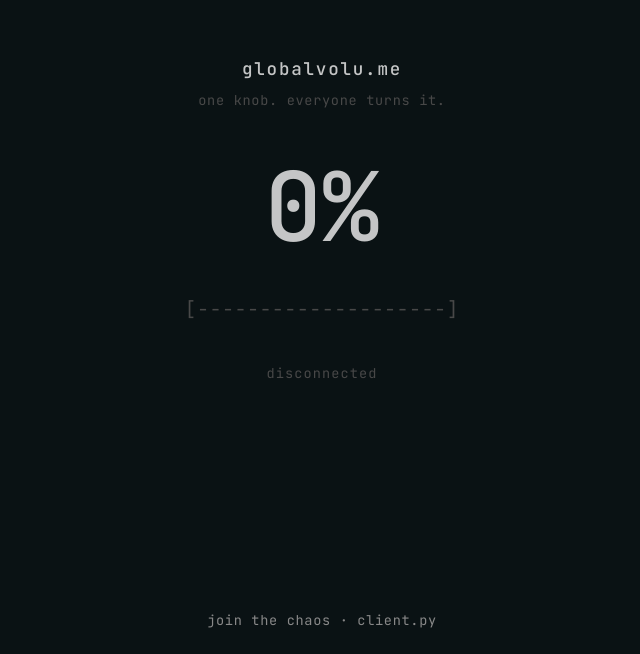
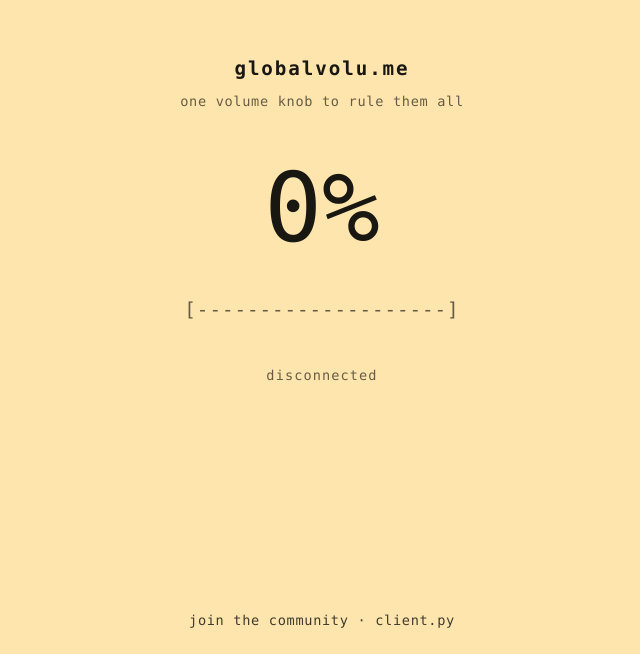
Before and after one commit to vmorsell/global-volume, a website built with Vite: page web/index.html in a window 1280 px wide. Shown: the part 146-800 px from the top of the page, without its empty margins (318-958 px from the left). Built offline with nearby package versions, Linux system fonts and the light colour scheme; no server answers.

Commit message:
change ui

```diff
--- a/web/src/main.ts
+++ b/web/src/main.ts
@@ -8,7 +8,7 @@ document.querySelector<HTMLDivElement>("#app")!.innerHTML = `
     <main>
       <header>
         <h1>globalvolu.me</h1>
-        <p class="tagline">one knob. everyone turns it.</p>
+        <p class="tagline">one volume knob to rule them all</p>
       </header>
       <div id="volume-value">0%</div>
       <div id="volume-bar">[--------------------]</div>
@@ -16,7 +16,7 @@ document.querySelector<HTMLDivElement>("#app")!.innerHTML = `
     </main>
   </div>
   <footer>
-    join the chaos · <a href="https://github.com/vmorsell/global-volume/tree/main/clients/python" target="_blank">client.py</a>
+    join the community · <a href="https://github.com/vmorsell/global-volume/tree/main/clients/python" target="_blank">client.py</a>
   </footer>
 `;
 
--- a/web/src/style.css
+++ b/web/src/style.css
@@ -1,14 +1,12 @@
-@import url("https://fonts.googleapis.com/css2?family=JetBrains+Mono:wght@400;500;700&display=swap");
+:root {
+  --black: rgba(0, 0, 0, 0.9);
+  --gray: rgba(0, 0, 0, 0.75);
+  --gray-dim: rgba(0, 0, 0, 0.6);
+  --accent: #f45d4c;
+  --bg: #fee5ad;
 
-:root {
-  --white: #e8e8e8d6;
-  --gray: #888888;
-  --gray-dim: #484848;
-  --accent: #80e080;
-  --bg: #0a1214;
-  --bg-light: #141e22;
-
-  font-family: "JetBrains Mono", monospace;
+  font-family: ui-monospace, "SF Mono", SFMono-Regular, Menlo, Consolas,
+    "Liberation Mono", monospace;
   line-height: 1.5;
   font-weight: 400;
 
@@ -30,7 +28,7 @@ a {
 }
 
 a:hover {
-  color: var(--white);
+  color: var(--accent);
 }
 
 body {
@@ -66,10 +64,10 @@ header {
 }
 
 h1 {
-  font-size: 1.1rem;
-  font-weight: 500;
+  font-size: 1.2rem;
+  font-weight: 600;
   margin: 0;
-  color: var(--white);
+  color: var(--black);
   letter-spacing: 0.1em;
 }
 
@@ -84,7 +82,7 @@ h1 {
   font-size: 6rem;
   font-weight: 500;
   margin: 0;
-  color: var(--white);
+  color: var(--black);
   font-variant-numeric: tabular-nums;
   line-height: 1;
 }
@@ -97,7 +95,7 @@ h1 {
 }
 
 #volume-bar .filled {
-  color: var(--white);
+  color: var(--black);
 }
 
 #volume-bar .peak {
```
